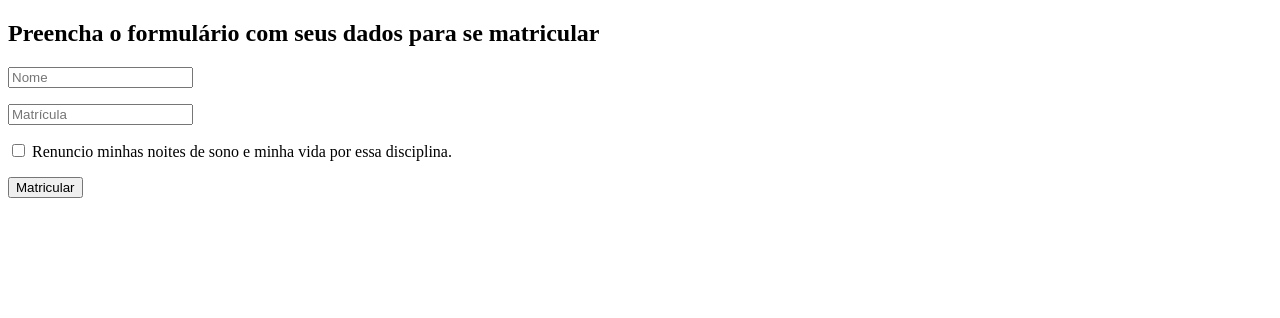
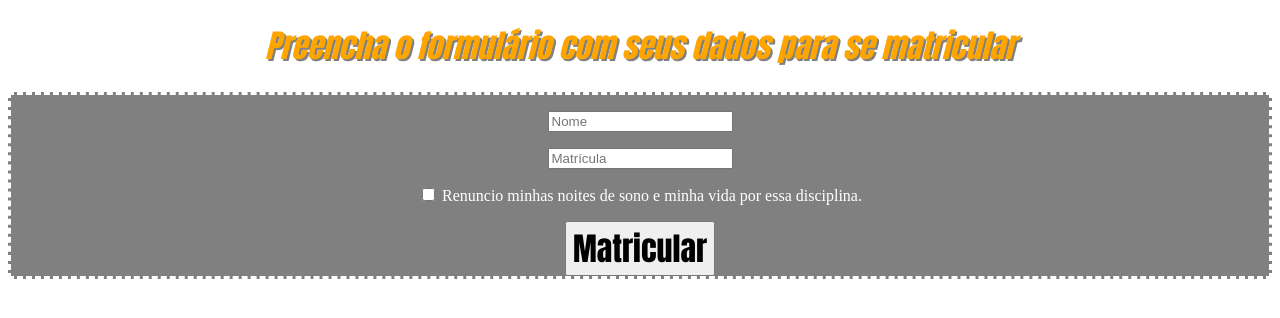
Before and after one commit to Carla1/si1-lab1-2, a plain HTML site: page estatica-css/form.html in a window 1280 px wide. Drawn offline with Linux system fonts and the light colour scheme.

Commit message:
Estatica-css

```diff
--- a/estatica-css/form.html
+++ b/estatica-css/form.html
@@ -2,17 +2,18 @@
 <html>
 <head>
 	<meta charset="utf-8">
+	<link rel="stylesheet" type="text/css" href="theme.css">
 	<meta http-equiv="X-UA-Compatible" content="IE=edge">
 	<title>Sistemas de Informação 1</title>
 	<link rel="stylesheet" href="">
 </head>
 <body>
-	<h2>Preencha o formulário com seus dados para se matricular</h1>
+	<h1>Preencha o formulário com seus dados para se matricular</h1>
 	<form action="thanks.html" method="get" accept-charset="utf-8">
 		<p><input type="text" name="Nome" value="" placeholder="Nome"></p>
 		<p><input type="number" name="Matricula" value="" placeholder="Matrícula"></p>
 		<p><input type="checkbox" name="Termos" value=""> Renuncio minhas noites de sono e minha vida por essa disciplina.</p>
-		<input type="submit" name="Matricular" value="Matricular">
+		<input id="submit" type="submit" name="Matricular" value="Matricular">
 	</form>
 </body>
 </html>
--- /dev/null
+++ b/estatica-css/theme.css
@@ -0,0 +1,37 @@
+html {
+	text-align: center;
+}
+h1 {
+	font-family: "Impact", Gadget, sans-serif;
+	color: orange;
+	font-style: italic;
+	text-shadow: 2px 2px gray;
+}
+h2 {
+	font-style: bold;
+	outline-color: black;
+}
+ul {
+	background-color: gray;
+	border: dashed;
+	color: white;
+	font-size: 32px;
+}
+
+form {
+	background-color: gray;
+	border: dashed;
+	color: white;
+}
+
+#submit {
+	font-family: "Impact";
+	font-size: 32px;
+	font-style: bold italic;
+}
+
+a {
+	font-family: "Impact";
+	font-size: 32px;
+	font-style: bold italic;
+}
```
Also changed, not shown: estatica-css/index.html (+1 -0 lines), estatica-css/thanks.html (+1 -0 lines), 1 other file.
